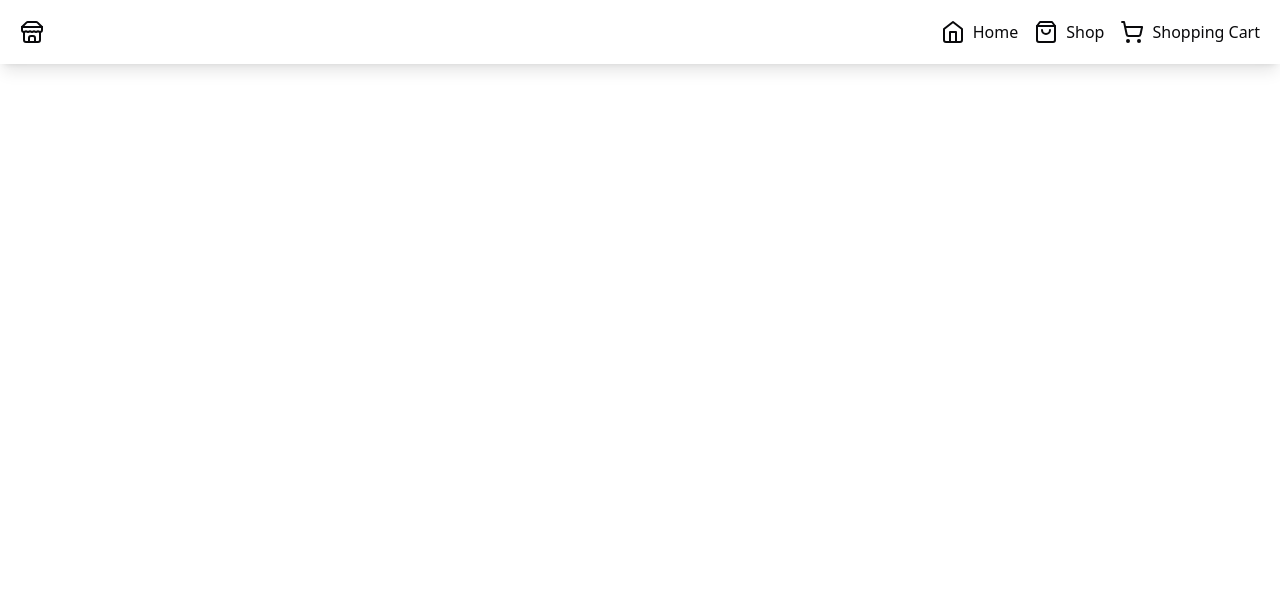
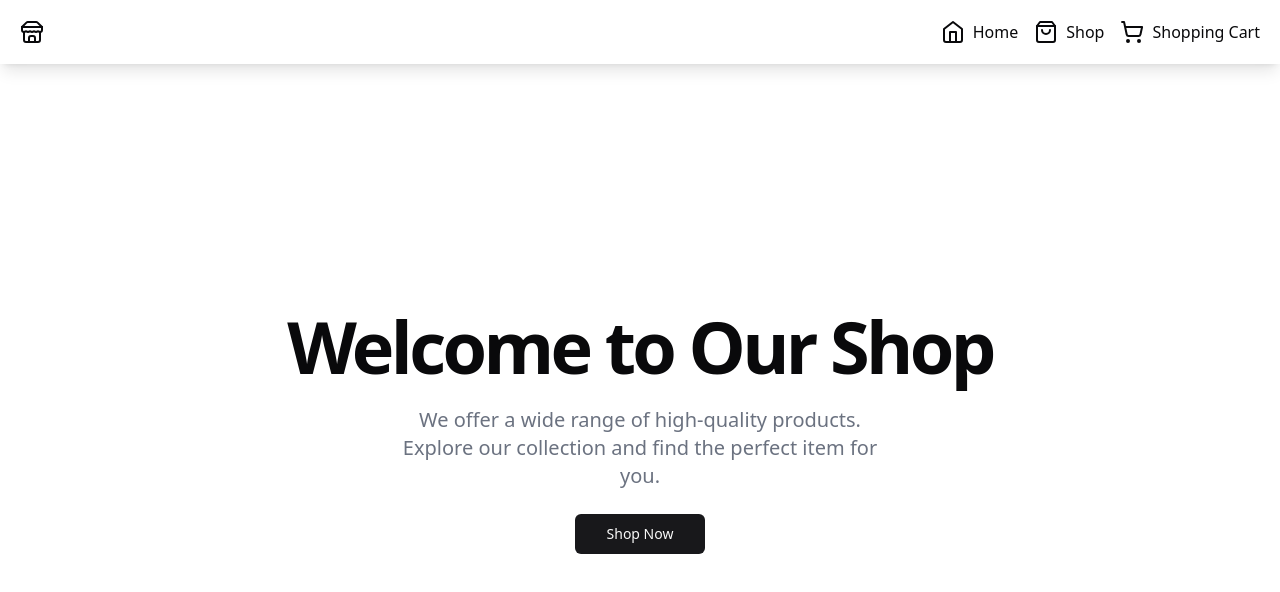
Before and after one commit to Adidans/shopping_cart, a React (Vite) app: page / in a window 1280 px wide. Shown: the top 592 px of the page. Built offline with nearby package versions, Linux system fonts and the light colour scheme.

Commit message:
Update Home and Router components

```diff
--- a/src/Home.tsx
+++ b/src/Home.tsx
@@ -10,7 +10,7 @@ function Home() {
                 <h1 className="text-4xl font-bold tracking-tighter sm:text-5xl md:text-6xl lg:text-7xl">
                     Welcome to Our Shop
                 </h1>
-                <p className="max-w-md text-gray-500 md:text-xl md:max-w-lg">
+                <p className="max-w-xs sm:max-w-md text-gray-500 md:text-xl lg:max-w-lg">
                     We offer a wide range of high-quality products. Explore our
                     collection and find the perfect item for you.
                 </p>
--- a/src/Router.tsx
+++ b/src/Router.tsx
@@ -1,15 +1,15 @@
 import { createBrowserRouter, RouterProvider } from "react-router-dom";
-import App from "./App";
 import ErrorPage from "./ErrorPage";
 import Home from "./Home";
 import Shop from "./Shop";
 import ShoppingCart from "./ShoppingCart";
+import "./App.css";
 
 const Router = () => {
     const router = createBrowserRouter([
         {
             path: "/",
-            element: <App />,
+            element: <Home />,
             errorElement: <ErrorPage />,
         },
         {
```
